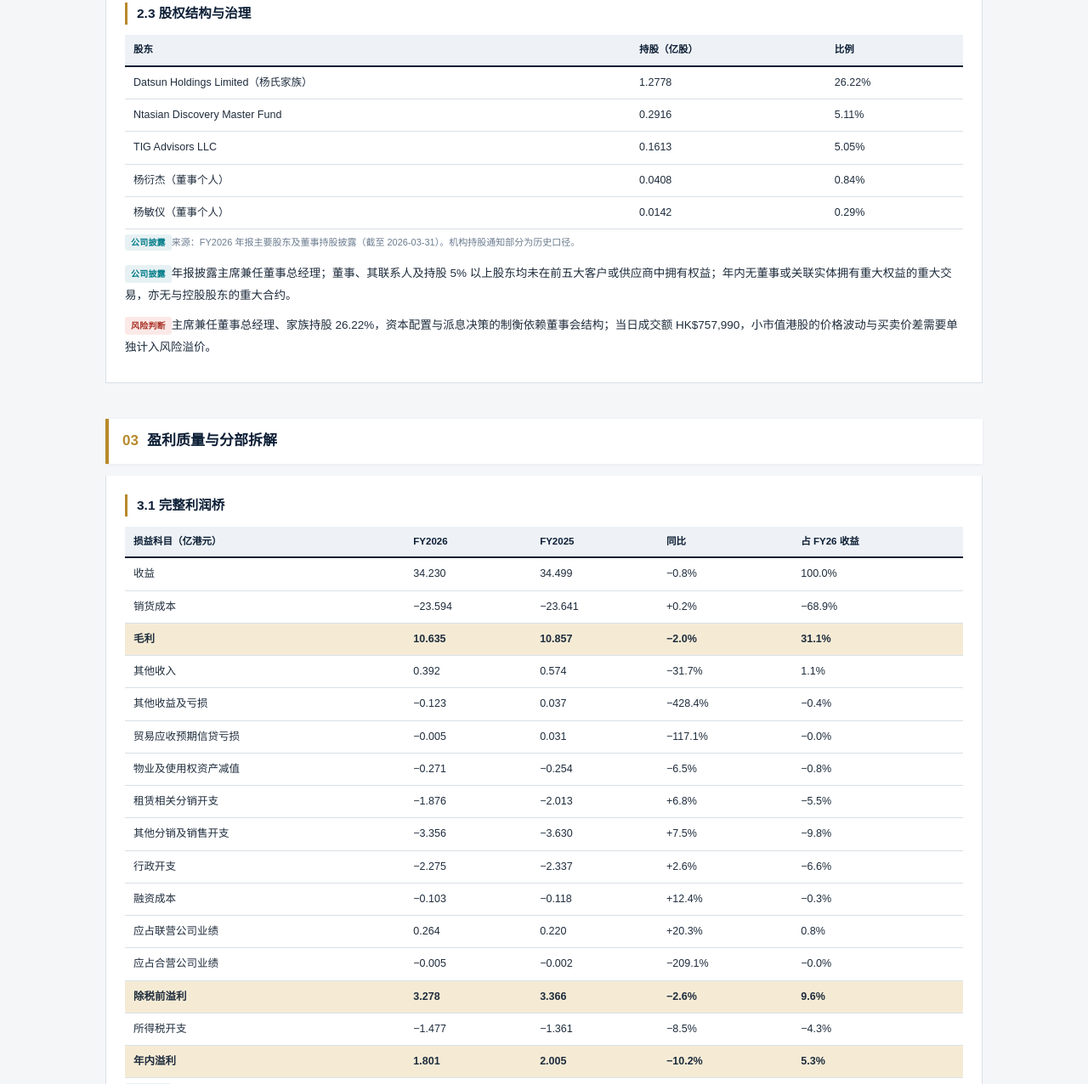
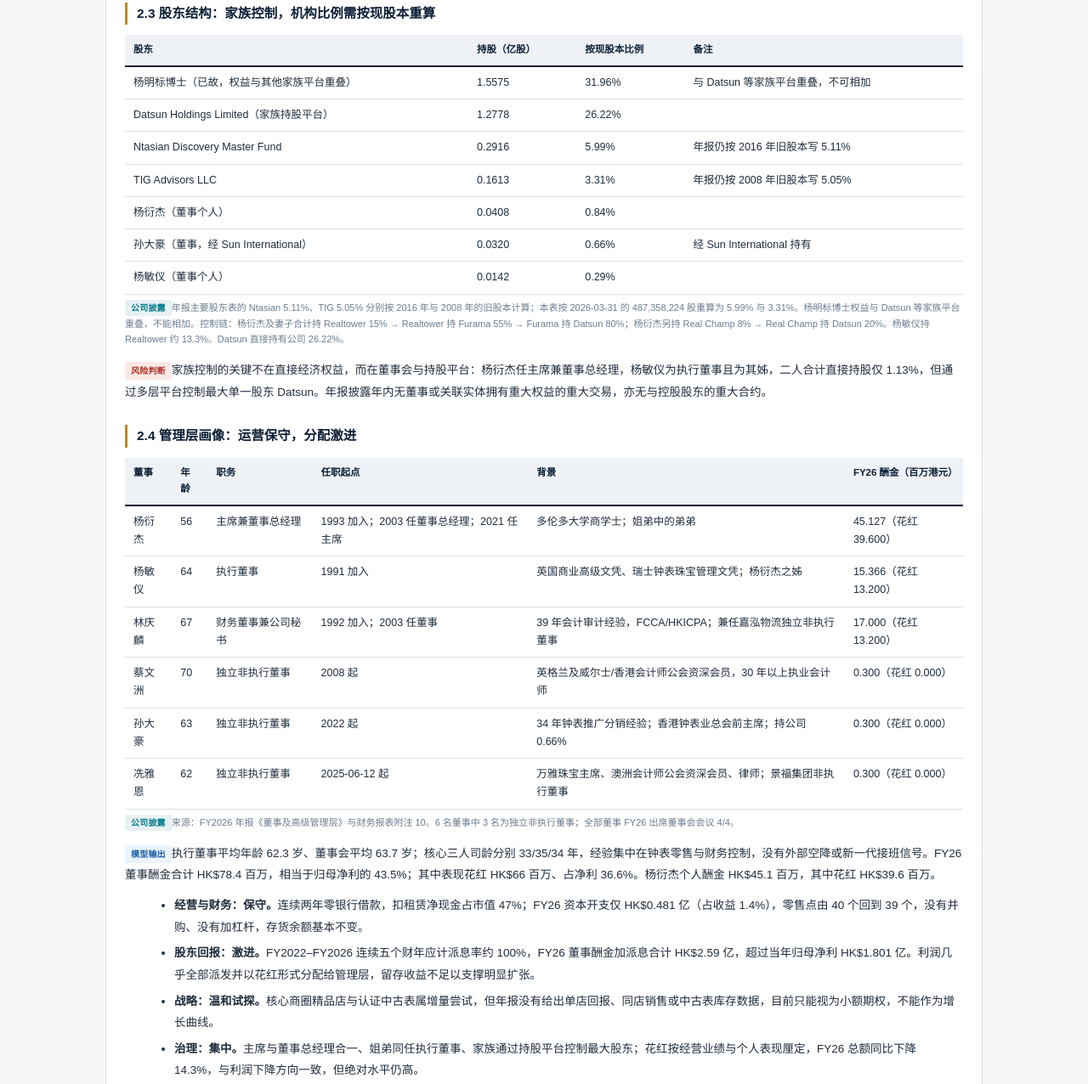
Before and after one commit to snailinvestment/snailinvestment, a plain HTML site: page 东方表行集团_00398_首次覆盖投资价值分析_SnailBird.html in a window 1280 px wide. Shown: the part 3037-4313 px from the top of the page at 85% size. Drawn offline with Linux system fonts and the light colour scheme.

```diff
--- a/东方表行集团_00398_首次覆盖投资价值分析_SnailBird.html
+++ b/东方表行集团_00398_首次覆盖投资价值分析_SnailBird.html
@@ -146,16 +146,32 @@ footer{background:var(--navy);color:#9FB0C2;padding:24px 0;font-size:11px;text-a
 </tbody></table></div>
 <div class="tbl-note"><span class="tag t-fact">公司披露</span>租赁附注披露直接承租零售店 23 间（上年 20 间）；可变分成比例 8%–15%（上年 7%–14%），付款总额 HK$1.554 亿。39 个零售点中包含联营/合营门店，两者不可直接相减推算关店数。</div>
 <p><span class="tag t-fact">公司披露</span>中国内地收益 HK$27.347 亿，同比 +4.5%，分部利润同比 +0.9%，分部利润率由 17.67% 降至 17.06%（−0.61 个百分点）。香港收益 HK$6.734 亿（−11.1%），亏损由 HK$0.571 亿收窄至 HK$0.477 亿；澳门收益 HK$0.149 亿（−80.3%），亏损由 HK$0.001 亿扩大至 HK$0.359 亿。年报把内地利润率压力归因于向核心商圈转移带来的较高基本租金，但没有披露同店销售或新店培育期数据。</p>
-<h3>2.3 股权结构与治理</h3>
+<h3>2.3 股东结构：家族控制，机构比例需按现股本重算</h3>
 <div class="tbl-wrap"><table>
-<thead><tr><th>股东</th><th>持股（亿股）</th><th>比例</th></tr></thead><tbody>
-<tr><td>Datsun Holdings Limited（杨氏家族）</td><td class="num">1.2778</td><td class="num">26.22%</td></tr>
-<tr><td class="num">Ntasian Discovery Master Fund</td><td class="num">0.2916</td><td class="num">5.11%</td></tr>
-<tr><td class="num">TIG Advisors LLC</td><td class="num">0.1613</td><td class="num">5.05%</td></tr>
-<tr><td>杨衍杰（董事个人）</td><td class="num">0.0408</td><td class="num">0.84%</td></tr>
-<tr><td>杨敏仪（董事个人）</td><td class="num">0.0142</td><td class="num">0.29%</td></tr>
+<thead><tr><th>股东</th><th>持股（亿股）</th><th>按现股本比例</th><th>备注</th></tr></thead><tbody>
+<tr><td>杨明标博士（已故，权益与其他家族平台重叠）</td><td class="num">1.5575</td><td class="num">31.96%</td><td>与 Datsun 等家族平台重叠，不可相加</td></tr>
+<tr><td>Datsun Holdings Limited（家族持股平台）</td><td class="num">1.2778</td><td class="num">26.22%</td><td class="num"></td></tr>
+<tr><td class="num">Ntasian Discovery Master Fund</td><td class="num">0.2916</td><td class="num">5.99%</td><td>年报仍按 2016 年旧股本写 5.11%</td></tr>
+<tr><td class="num">TIG Advisors LLC</td><td class="num">0.1613</td><td class="num">3.31%</td><td>年报仍按 2008 年旧股本写 5.05%</td></tr>
+<tr><td>杨衍杰（董事个人）</td><td class="num">0.0408</td><td class="num">0.84%</td><td class="num"></td></tr>
+<tr><td>孙大豪（董事，经 Sun International）</td><td class="num">0.0320</td><td class="num">0.66%</td><td>经 Sun International 持有</td></tr>
+<tr><td>杨敏仪（董事个人）</td><td class="num">0.0142</td><td class="num">0.29%</td><td class="num"></td></tr>
 </tbody></table></div>
-<div class="tbl-note"><span class="tag t-fact">公司披露</span>来源：FY2026 年报主要股东及董事持股披露（截至 2026-03-31）。机构持股通知部分为历史口径。</div>
+<div class="tbl-note"><span class="tag t-fact">公司披露</span>年报主要股东表的 Ntasian 5.11%、TIG 5.05% 分别按 2016 年与 2008 年的旧股本计算；本表按 2026-03-31 的 487,358,224 股重算为 5.99% 与 3.31%。杨明标博士权益与 Datsun 等家族平台重叠，不能相加。控制链：杨衍杰及妻子合计持 Realtower 15% → Realtower 持 Furama 55% → Furama 持 Datsun 80%；杨衍杰另持 Real Champ 8% → Real Champ 持 Datsun 20%。杨敏仪持 Realtower 约 13.3%。Datsun 直接持有公司 26.22%。</div>
+<p><span class="tag t-risk">风险判断</span>家族控制的关键不在直接经济权益，而在董事会与持股平台：杨衍杰任主席兼董事总经理，杨敏仪为执行董事且为其姊，二人合计直接持股仅 1.13%，但通过多层平台控制最大单一股东 Datsun。年报披露年内无董事或关联实体拥有重大权益的重大交易，亦无与控股股东的重大合约。</p>
+<h3>2.4 管理层画像：运营保守，分配激进</h3>
+<div class="tbl-wrap"><table>
+<thead><tr><th>董事</th><th>年龄</th><th>职务</th><th>任职起点</th><th>背景</th><th>FY26 酬金（百万港元）</th></tr></thead><tbody>
+<tr><td>杨衍杰</td><td class="num">56</td><td>主席兼董事总经理</td><td>1993 加入；2003 任董事总经理；2021 任主席</td><td>多伦多大学商学士；姐弟中的弟弟</td><td>45.127（花红 39.600）</td></tr>
+<tr><td>杨敏仪</td><td class="num">64</td><td>执行董事</td><td>1991 加入</td><td>英国商业高级文凭、瑞士钟表珠宝管理文凭；杨衍杰之姊</td><td>15.366（花红 13.200）</td></tr>
+<tr><td>林庆麟</td><td class="num">67</td><td>财务董事兼公司秘书</td><td>1992 加入；2003 任董事</td><td>39 年会计审计经验，FCCA/HKICPA；兼任嘉泓物流独立非执行董事</td><td>17.000（花红 13.200）</td></tr>
+<tr><td>蔡文洲</td><td class="num">70</td><td>独立非执行董事</td><td>2008 起</td><td>英格兰及威尔士/香港会计师公会资深会员，30 年以上执业会计师</td><td>0.300（花红 0.000）</td></tr>
+<tr><td>孙大豪</td><td class="num">63</td><td>独立非执行董事</td><td>2022 起</td><td>34 年钟表推广分销经验；香港钟表业总会前主席；持公司 0.66%</td><td>0.300（花红 0.000）</td></tr>
+<tr><td>冼雅恩</td><td class="num">62</td><td>独立非执行董事</td><td>2025-06-12 起</td><td>万雅珠宝主席、澳洲会计师公会资深会员、律师；景福集团非执行董事</td><td>0.300（花红 0.000）</td></tr>
+</tbody></table></div>
+<div class="tbl-note"><span class="tag t-fact">公司披露</span>来源：FY2026 年报《董事及高级管理层》与财务报表附注 10。6 名董事中 3 名为独立非执行董事；全部董事 FY26 出席董事会会议 4/4。</div>
+<p><span class="tag t-model">模型输出</span>执行董事平均年龄 62.3 岁、董事会平均 63.7 岁；核心三人司龄分别 33/35/34 年，经验集中在钟表零售与财务控制，没有外部空降或新一代接班信号。FY26 董事酬金合计 HK$78.4 百万，相当于归母净利的 43.5%；其中表现花红 HK$66 百万、占净利 36.6%。杨衍杰个人酬金 HK$45.1 百万，其中花红 HK$39.6 百万。</p>
+<ul class="bullet"><li><b>经营与财务：保守。</b>连续两年零银行借款，扣租赁净现金占市值 47%；FY26 资本开支仅 HK$0.481 亿（占收益 1.4%），零售点由 40 个回到 39 个，没有并购、没有加杠杆，存货余额基本不变。</li><li><b>股东回报：激进。</b>FY2022–FY2026 连续五个财年应计派息率约 100%，FY26 董事酬金加派息合计 HK$2.59 亿，超过当年归母净利 HK$1.801 亿。利润几乎全部派发并以花红形式分配给管理层，留存收益不足以支撑明显扩张。</li><li><b>战略：温和试探。</b>核心商圈精品店与认证中古表属增量尝试，但年报没有给出单店回报、同店销售或中古表库存数据，目前只能视为小额期权，不能作为增长曲线。</li><li><b>治理：集中。</b>主席与董事总经理合一、姐弟同任执行董事、家族通过持股平台控制最大股东；花红按经营业绩与个人表现厘定，FY26 总额同比下降 14.3%，与利润下降方向一致，但绝对水平仍高。</li></ul>
 <p><span class="tag t-fact">公司披露</span>年报披露主席兼任董事总经理；董事、其联系人及持股 5% 以上股东均未在前五大客户或供应商中拥有权益；年内无董事或关联实体拥有重大权益的重大交易，亦无与控股股东的重大合约。</p>
 <p><span class="tag t-risk">风险判断</span>主席兼任董事总经理、家族持股 26.22%，资本配置与派息决策的制衡依赖董事会结构；当日成交额 HK$757,990，小市值港股的价格波动与买卖价差需要单独计入风险溢价。</p>
 </div></section>
```
